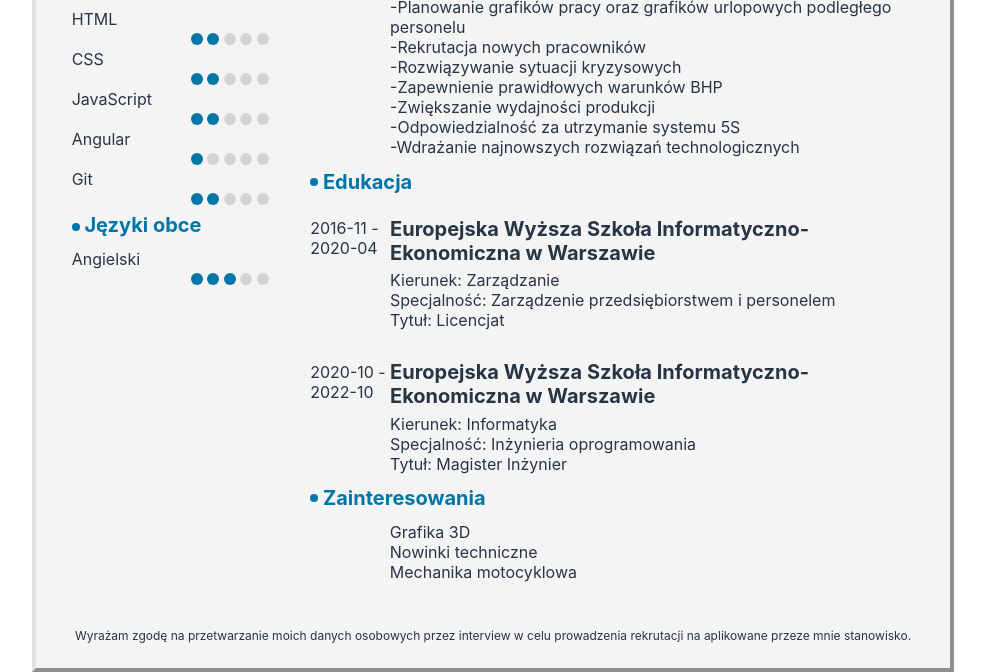
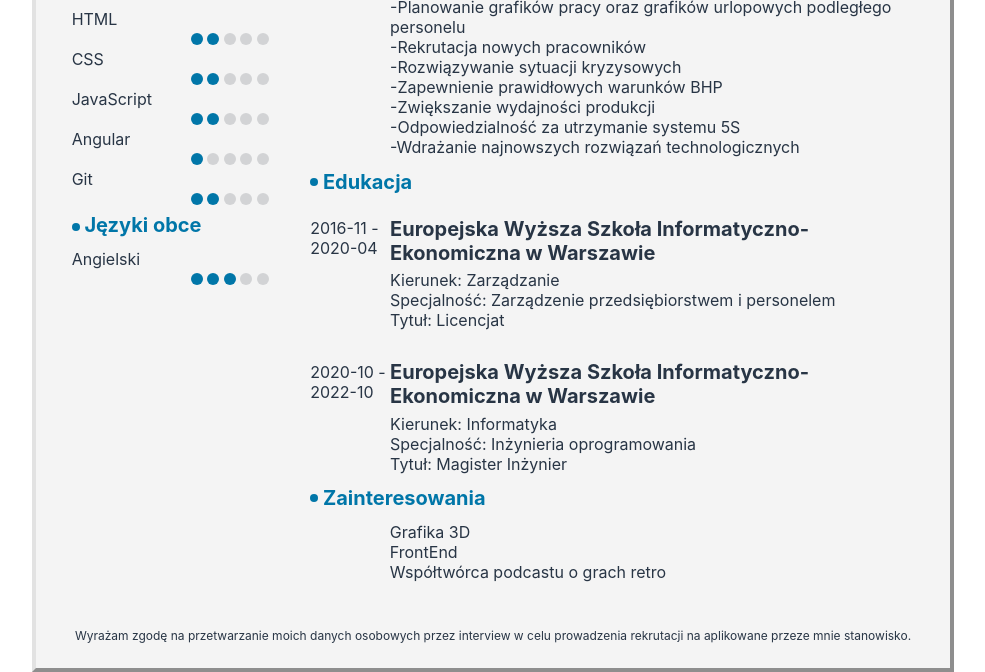
Before and after one commit to JBartler/CV, a plain HTML site: page index.html in a window 1280 px wide. Shown: the part 295-967 px from the top of the page, without its empty margins (147-1132 px from the left). Drawn offline with Linux system fonts and the light colour scheme.

Commit message:
Update index.html

```diff
--- a/index.html
+++ b/index.html
@@ -87,8 +87,8 @@
                             <div class="content">
                                 <div class="text">
                                     <p>Grafika 3D</p>
-                                    <p>Nowinki techniczne</p>
-                                    <p>Mechanika motocyklowa</p>
+                                    <p>FrontEnd</p>
+                                    <p>Współtwórca podcastu o grach retro</p>
                                 </div>
                             </div>
                             </div>
```
